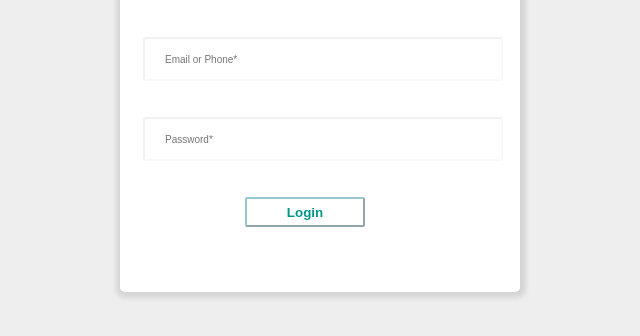
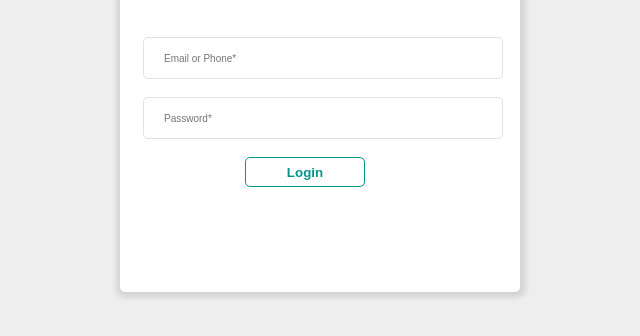
Before and after one commit to Darius-collab/Darius, a plain HTML site: page login.html in a window 1280 px wide. Shown: the part 318-654 px from the top of the page, without its empty margins (320-960 px from the left). Drawn offline with Linux system fonts and the light colour scheme.

Commit message:
feat: Login form.
- Create the form which helps the user to sign in.
- Use HTML for semmentic markup and CSS for styling.

```diff
--- a/login.css
+++ b/login.css
@@ -33,18 +33,21 @@ body {
 
 .wrapper .input-box {
     width: 100%;
-    height: 40px;
+    height: 20px;
     margin: 40px 0;
 }
 
+
 .input-box input {
+    outline: none;
     width: 90%;
     height: 90%;
     margin-left: 23px;
     font-size: 10px;
     padding: 20px;
     border-color: rgba(56, 52, 52, 0.055);
-    border-radius: 3px;
+    border-radius: 5px;
+    border: 1px solid #908D8D40;
 }
 
 .wrapper .btn {
@@ -52,14 +55,15 @@ body {
     width: 30%;
     height: 30px;
     margin-left: 125px;
-    color: rgba(0, 150, 136, 1);
-    border-radius: 2px;
+    color:  rgba(0, 150, 136, 1);
+    border-radius: 5px;
     outline: none;
-    border-color: rgba(23, 127, 153, 0.445);
     font-weight: bold;
     cursor: pointer;
+    border: 1px solid rgba(0, 150, 136, 1);
 }
 
 .wrapper .btn:hover {
     background: #dfd3d3e5;
     border-color: blue;
+}
```
